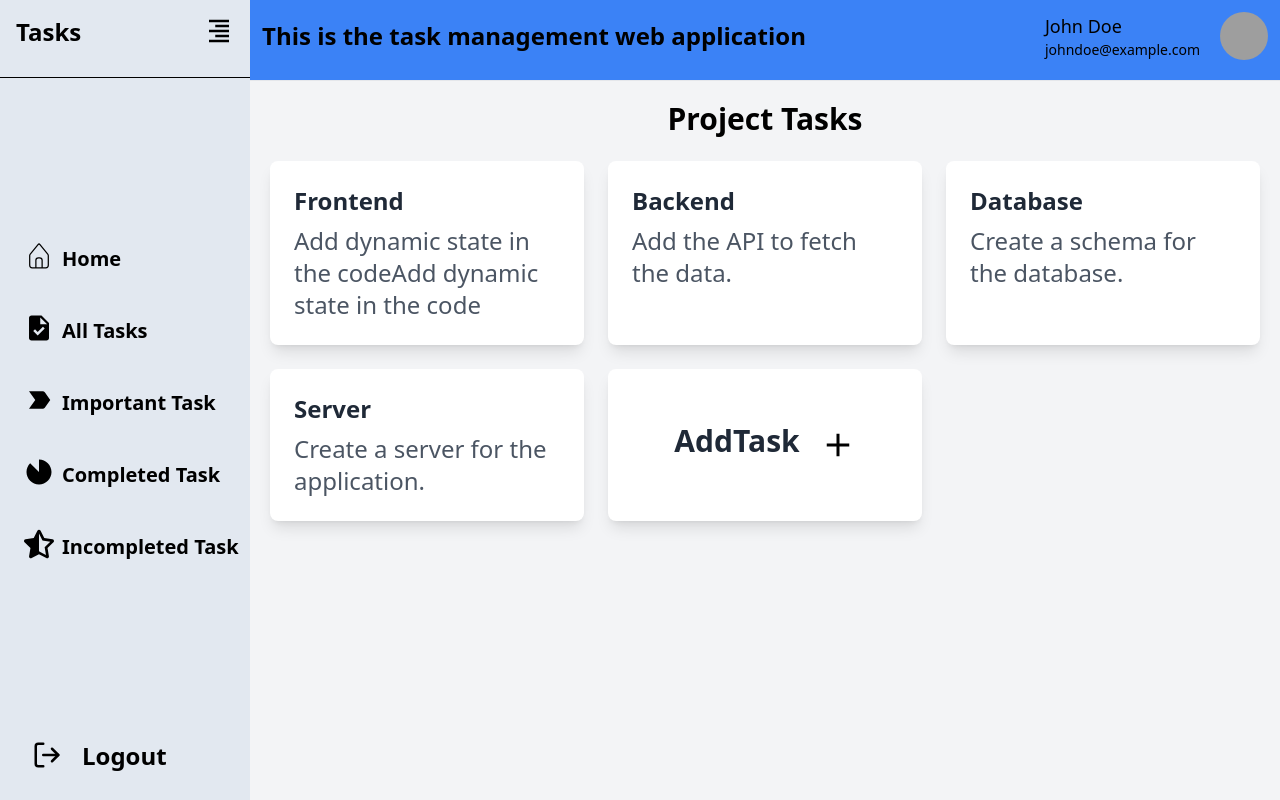
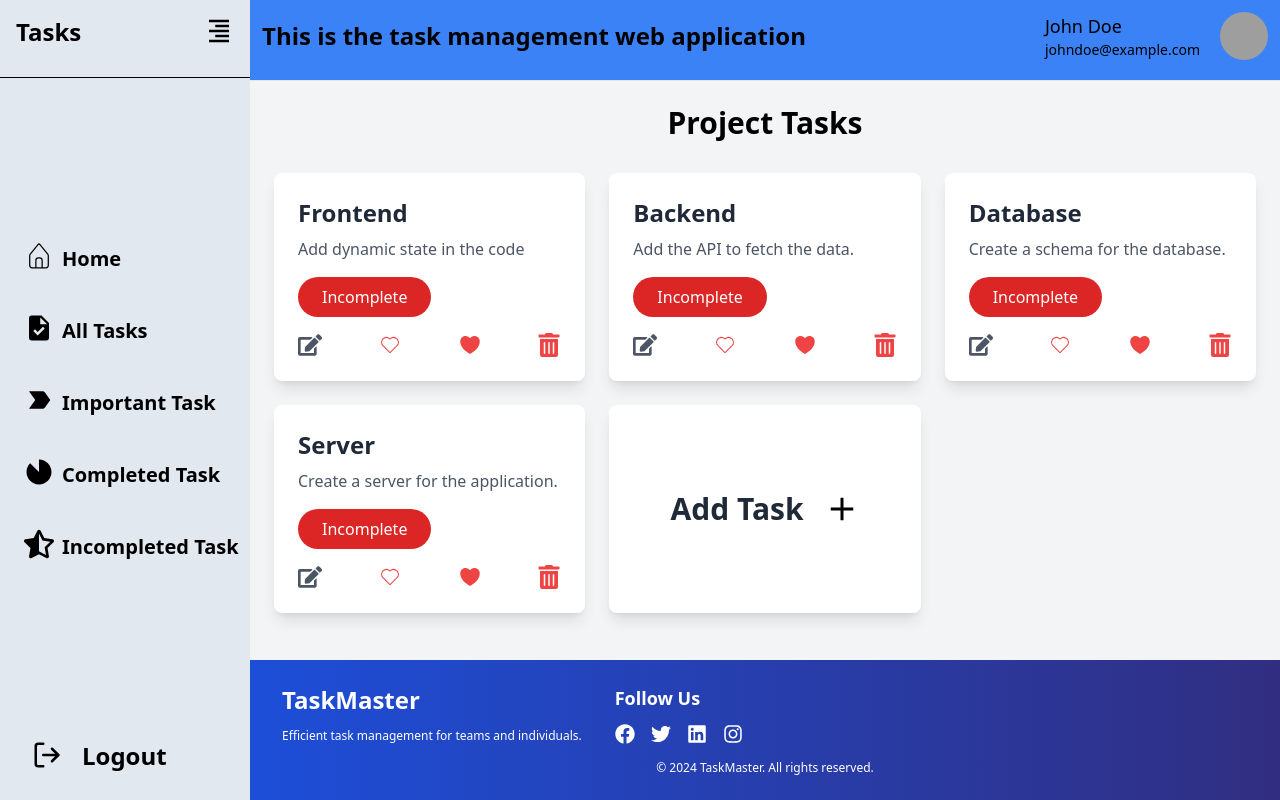
Before and after one commit to fuleprashant/Task_managment_project, a React (Vite) app in the folder frontend/: page /alltasks in a window 1280 px wide. Built offline with nearby package versions, Linux system fonts and the light colour scheme; grey boxes are pictures that could not be loaded.

Commit message:
add three icon and animation in card and add footer

```diff
--- a/frontend/src/components/Card.jsx
+++ b/frontend/src/components/Card.jsx
@@ -1,11 +1,16 @@
-import React from "react";
+import React, { useState } from "react";
 import { IoMdAdd } from "react-icons/io";
+import { FaEdit, FaTrashAlt } from "react-icons/fa";
+import { IoHeartSharp } from "react-icons/io5";
+import { CiHeart } from "react-icons/ci";
 
 const Card = () => {
+  const [isCompleted, setIsCompleted] = useState(false);
+
   const data = [
     {
       title: "Frontend",
-      desc: "Add dynamic state in the codeAdd dynamic state in the code",
+      desc: "Add dynamic state in the code",
     },
     {
       title: "Backend",
@@ -22,22 +27,61 @@ const Card = () => {
   ];
 
   return (
-    <div className="p-5 bg-gray-100 h-screen">
-      <h1 className="text-3xl font-bold text-center mb-6">Project Tasks</h1>
+    <div className="p-6 bg-gray-100 min-h-screen">
+      <h1 className="text-3xl font-bold text-center mb-8">Project Tasks</h1>
+
       <div className="grid grid-cols-1 sm:grid-cols-2 lg:grid-cols-3 gap-6">
         {data.map((item, index) => (
           <div
             key={index}
-            className="bg-white shadow-lg rounded-lg p-6 hover:shadow-2xl transition-shadow duration-300 transform hover:scale-105 hover:rotate-0 hover:bg-slate-200                                 "
+            className={`bg-white shadow-lg rounded-lg p-6 hover:shadow-2xl transition-all duration-300 transform ${
+              isCompleted ? "bg-blue-100" : "bg-white"
+            } `}
           >
             <h2 className="text-2xl font-semibold text-gray-800 mb-2">
               {item.title}
             </h2>
-            <p className="text-gray-600 text-2xl">{item.desc}</p>
+            <p className="text-gray-600 mb-4">{item.desc}</p>
+
+            {/* Incomplete/Complete Button */}
+            <div className="mb-4">
+              <button
+                onClick={() => setIsCompleted(!isCompleted)}
+                className={`px-6 py-2 rounded-full text-white font-medium transition-colors transform ${
+                  isCompleted
+                    ? "bg-blue-600 hover:bg-blue-700"
+                    : "bg-red-600 hover:bg-red-700"
+                }`}
+              >
+                {isCompleted ? "Completed" : "Incomplete"}
+              </button>
+            </div>
+
+            {/* Action Icons */}
+            <div className="flex justify-between items-center">
+              <FaEdit
+                className="text-gray-600 hover:text-blue-500 cursor-pointer"
+                size={24}
+              />
+              <CiHeart
+                className="text-red-500 hover:text-red-600 cursor-pointer"
+                size={24}
+              />{" "}
+              <IoHeartSharp
+                className="text-red-500 hover:text-red-600 cursor-pointer"
+                size={24}
+              />
+              <FaTrashAlt
+                className="text-red-500 hover:text-red-600 cursor-pointer"
+                size={24}
+              />
+            </div>
           </div>
         ))}
-        <div className="bg-white shadow-lg rounded-lg p-6 hover:shadow-2xl transition-transform duration-300 flex justify-center items-center gap-5 transform hover:scale-105 hover:rotate-0 hover:bg-slate-200">
-          <h2 className="text-3xl font-semibold text-gray-800 mb-2">AddTask</h2>
+
+        {/* Add Task Card */}
+        <div className="bg-white shadow-lg rounded-lg p-6 flex justify-center items-center gap-5 cursor-pointer hover:bg-gray-200 transition-all">
+          <h2 className="text-3xl font-semibold text-gray-800">Add Task</h2>
           <IoMdAdd size={36} />
         </div>
       </div>
--- /dev/null
+++ b/frontend/src/components/Footer.jsx
@@ -0,0 +1,48 @@
+import React from "react";
+import { FaFacebook, FaTwitter, FaLinkedin, FaInstagram } from "react-icons/fa"; // Social Media Icons
+
+const Footer = () => {
+  return (
+    <div className="bg-gradient-to-r from-blue-700 to-indigo-900 text-white py-6 h-auto">
+      <div className="container mx-auto px-6 lg:px-8">
+        <div className="grid grid-cols-1 md:grid-cols-3 gap-8">
+          {/* Logo and Brand Name */}
+          <div className="text-center md:text-left">
+            <h1 className="text-2xl font-bold mb-3">TaskMaster</h1>
+            <p className="text-xs">
+              Efficient task management for teams and individuals.
+            </p>
+          </div>
+
+          {/* Social Media Links */}
+          <div className="text-center md:text-left">
+            <h2 className="text-lg font-semibold mb-3">Follow Us</h2>
+            <div className="flex justify-center md:justify-start gap-4">
+              <a href="#" className="hover:text-blue-400">
+                <FaFacebook size={20} />
+              </a>
+              <a href="#" className="hover:text-blue-400">
+                <FaTwitter size={20} />
+              </a>
+              <a href="#" className="hover:text-blue-400">
+                <FaLinkedin size={20} />
+              </a>
+              <a href="#" className="hover:text-blue-400">
+                <FaInstagram size={20} />
+              </a>
+            </div>
+          </div>
+        </div>
+
+        {/* Copyright Section */}
+        <div className="text-center mt-4">
+          <p className="text-xs">
+            &copy; 2024 TaskMaster. All rights reserved.
+          </p>
+        </div>
+      </div>
+    </div>
+  );
+};
+
+export default Footer;
--- a/frontend/src/layouts/FirstLayout.jsx
+++ b/frontend/src/layouts/FirstLayout.jsx
@@ -1,6 +1,7 @@
 import { Outlet } from "react-router-dom";
 import Sidebar from "../components/Sidebar";
 import Navbar from "../components/Navbar";
+import Footer from "../components/Footer";
 
 const FirstLayout = () => {
   return (
@@ -12,9 +13,10 @@ const FirstLayout = () => {
         <div className="bg-red-500 border-collapse border-b border-gray ">
           <Navbar />
         </div>
-        <div className="bg-purple-600 overflow-auto">
+        <div className="bg-slate-600 overflow-auto h-screen">
           <Outlet />
         </div>
+        <Footer />
       </div>
     </div>
   );
--- a/frontend/src/pages/AllTask.jsx
+++ b/frontend/src/pages/AllTask.jsx
@@ -2,7 +2,7 @@ import Card from "../components/Card";
 
 const AllTask = () => {
   return (
-    <div className="">
+    <div className="h-screen">
       <Card />
     </div>
   );
--- a/frontend/src/pages/Home.jsx
+++ b/frontend/src/pages/Home.jsx
@@ -1,7 +1,44 @@
 import React from "react";
+import { useNavigate } from "react-router-dom"; // Import the useNavigate hook
+import img from "../../public/pic.jpg"; // Ensure correct path for the image
 
 const Home = () => {
-  return <div>Home</div>;
+  const navigate = useNavigate(); // Initialize the navigate function
+
+  // Function to navigate to the AllTasks page when the button is clicked
+  const handleGetStartedClick = () => {
+    navigate("/alltasks"); // Navigate to the /alltasks route
+  };
+
+  return (
+    <div className="flex flex-col-reverse md:flex-row justify-center items-center md:justify-between p-5 mt-24 mx-14">
+      {/* Text Section */}
+      <div className="flex flex-col justify-center items-center md:items-start text-center md:text-left md:w-1/2">
+        <h1 className="text-4xl md:text-5xl font-bold text-gray-800 mb-4 mt-36">
+          Welcome to the Task Management Web Application
+        </h1>
+        <p className="text-lg text-gray-600 mb-6">
+          Manage your tasks efficiently and stay organized with our easy-to-use
+          platform.
+        </p>
+        <button
+          className="bg-gradient-to-r from-blue-500 to-indigo-600 text-white py-3 px-6 rounded-lg hover:from-blue-600 hover:to-indigo-700 transition-all"
+          onClick={handleGetStartedClick} // Call the function when clicked
+        >
+          Get Started
+        </button>
+      </div>
+
+      {/* Image Section */}
+      <div className="flex justify-center md:justify-start md:w-1/2 mt-6 md:mt-0">
+        <img
+          src={img}
+          alt="Task Management"
+          className=" max-w-xl h-[600px] w-[400] rounded-lg shadow-lg transform md:scale-110 transition-all "
+        />
+      </div>
+    </div>
+  );
 };
 
 export default Home;
```
Also changed, not shown: frontend/public/images.jpg (added), frontend/public/pic.jpg (added).
